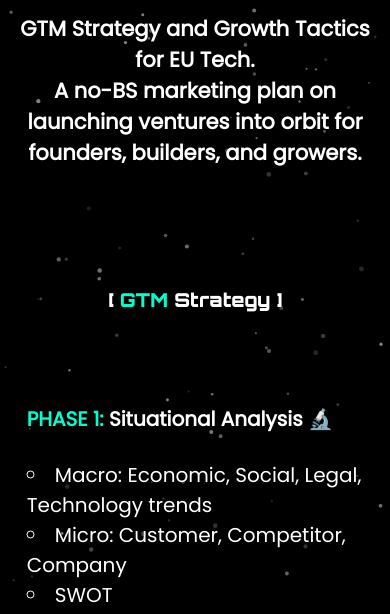
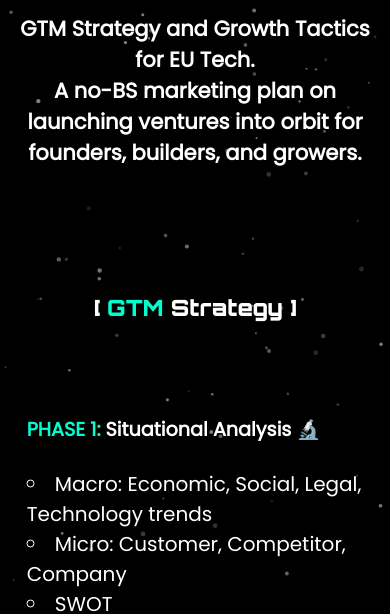
Before and after one commit to Burtwa/GrowthPlaybook, a plain HTML site: page index.html in a window 390 px wide. Shown: the part 255-869 px from the top of the page. Drawn offline with Linux system fonts and the light colour scheme.

Commit message:
Update style.css

```diff
--- a/style.css
+++ b/style.css
@@ -19,7 +19,11 @@ h1, h3 {
 
 h3 {
     padding: 30px 0px;
-    font-size: 1.5rem; /* Use rem for scalability */
+    font-size: 2.2rem; /* Use rem for scalability */
+}
+
+h4 {
+  font-size: 1.5rem;
 }
 
 h1 {
@@ -83,8 +87,12 @@ footer {
 
     h3 {
         /* Reduce h3 font size for small screens */
-        font-size: 1.2rem;
+        font-size: 1.4rem;
     }
+
+  h4 {
+    font-size: 1.2rem;
+  }
 }
 
 #particle-canvas {
```
